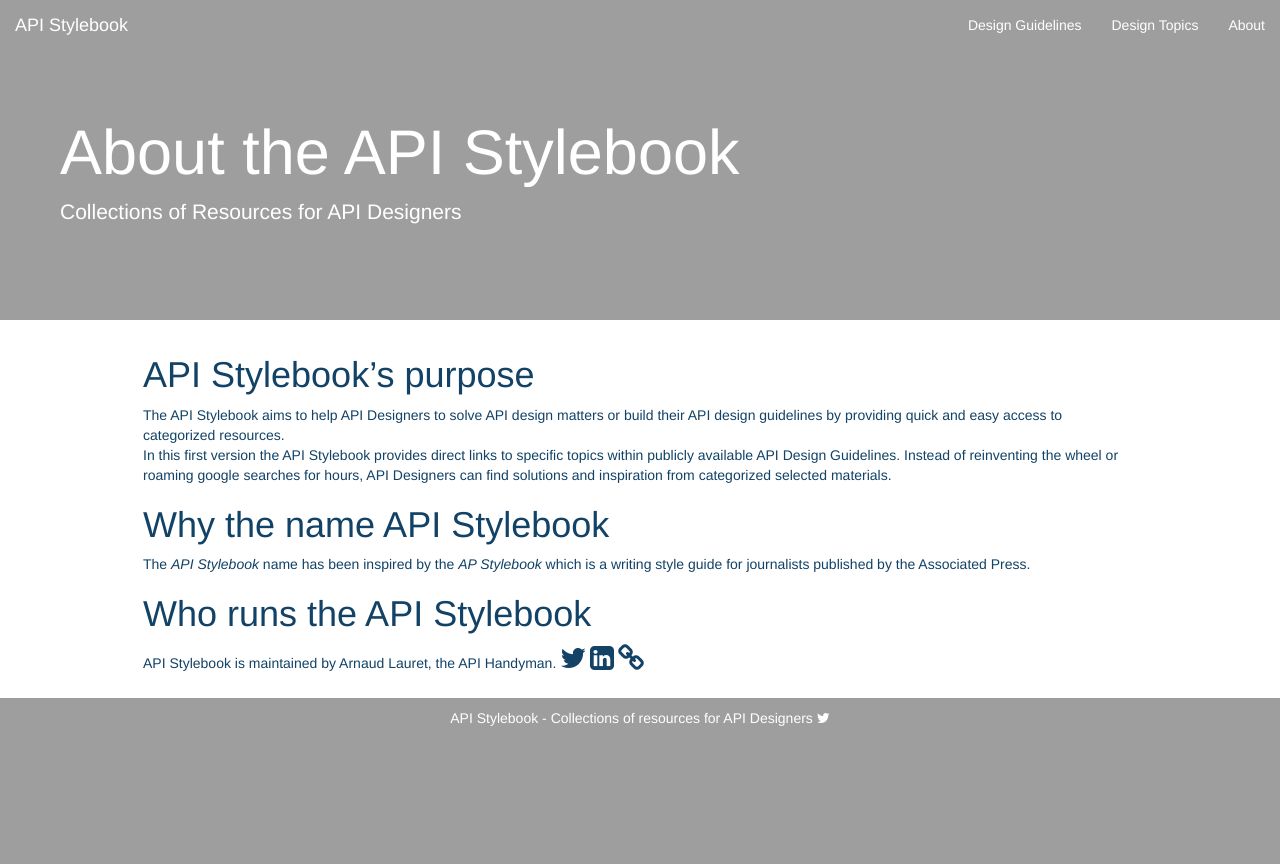
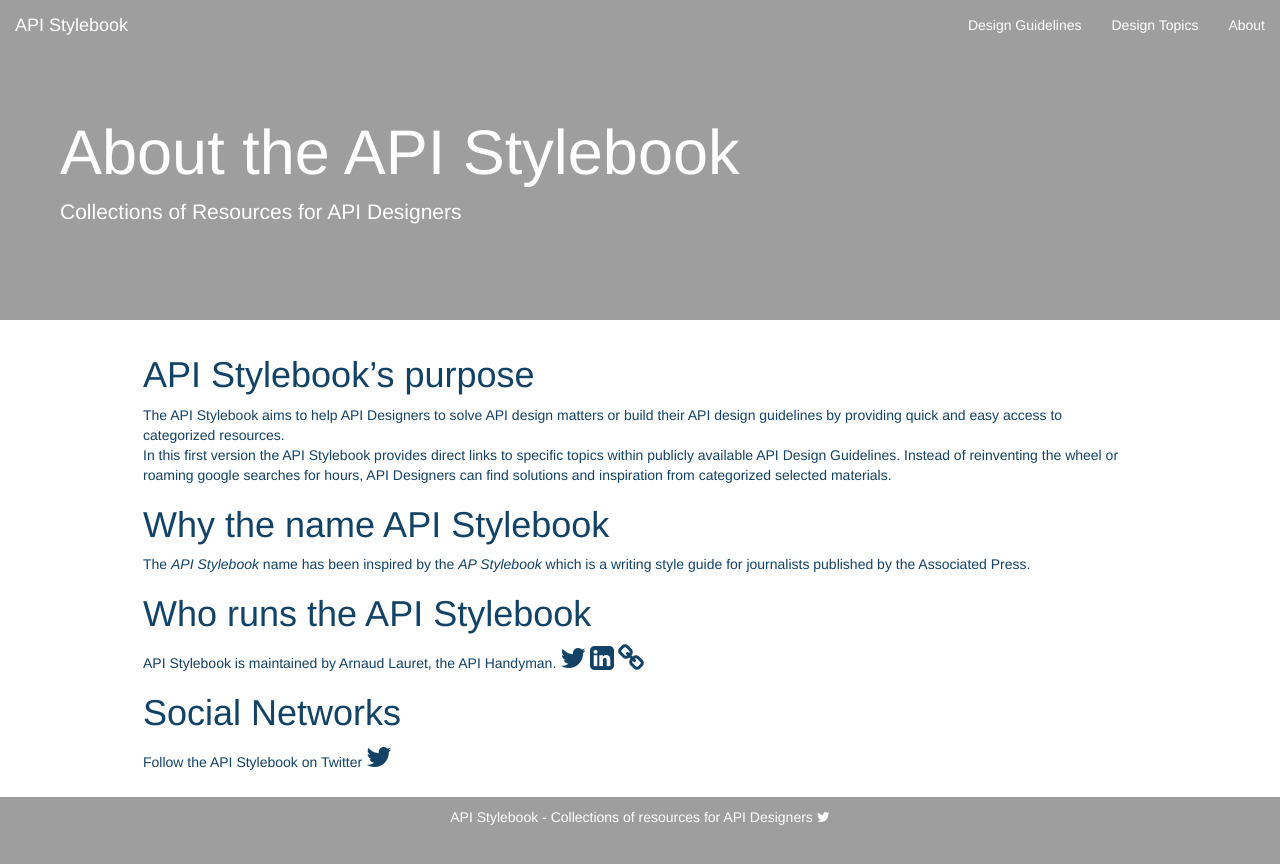
Before and after one commit to arno-di-loreto/apistylebook-web, a Jekyll site: the page built from about.md, in a window 1280 px wide. Shown: the top 864 px of the page. Built offline with Jekyll 4.4.1, drawn with Linux system fonts in a browser that asks for light colours.

Commit message:
Added Social Networks on about page

```diff
--- a/about.md
+++ b/about.md
@@ -20,3 +20,6 @@
 <a href="https://twitter.com/apihandyman"><i class="fa fa-twitter fa-2x" aria-hidden="true"></i></a>
 <a href="https://www.linkedin.com/in/arnaudlauret/"><i class="fa fa-linkedin-square fa-2x" aria-hidden="true"></i></a>
 <a href="http://apihandyman.io/"><i class="fa fa-link fa-2x" aria-hidden="true"></i></a>
+
+# Social Networks
+Follow the API Stylebook on Twitter <a href="https://twitter.com/apistylebook"><i class="fa fa-twitter fa-2x" aria-hidden="true"></i></a>
```
